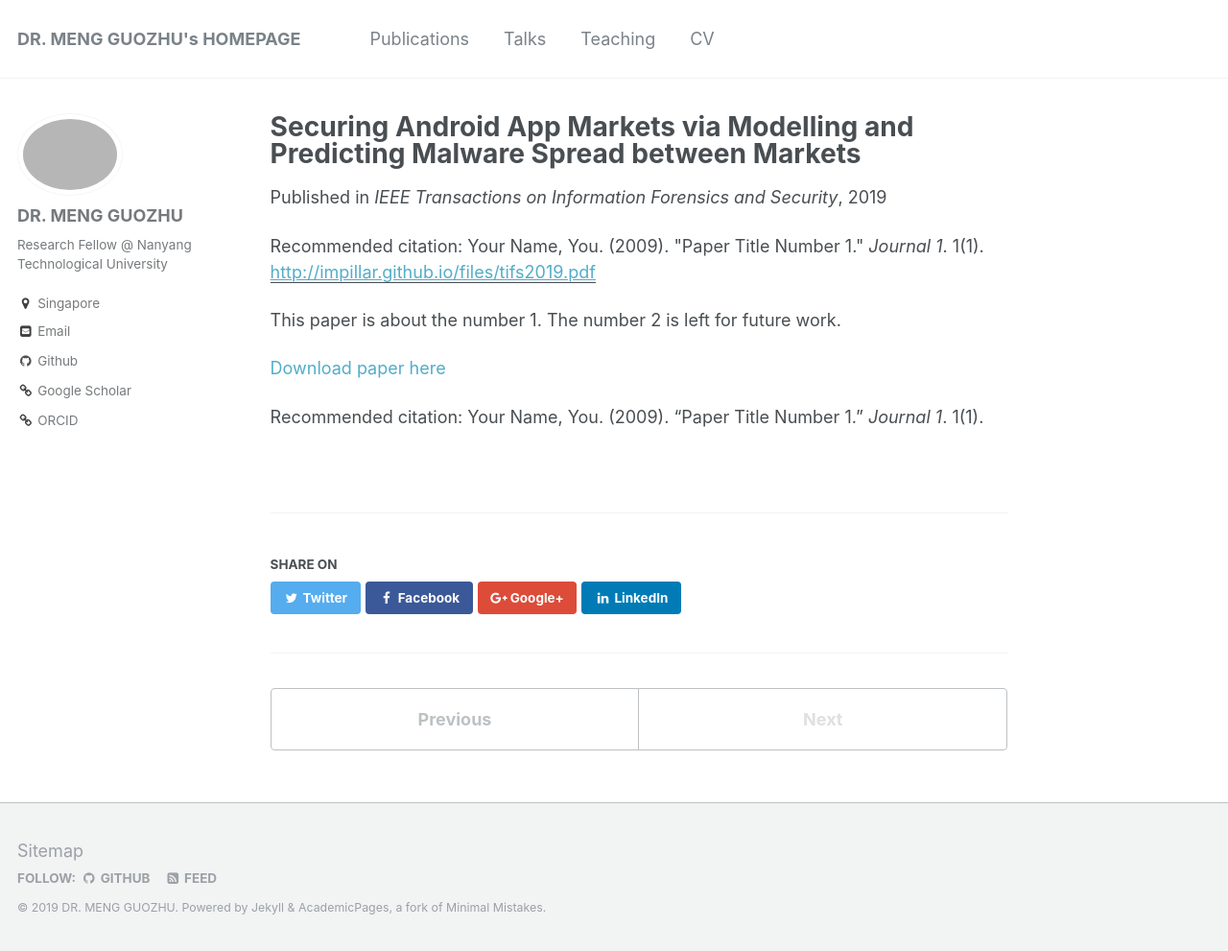
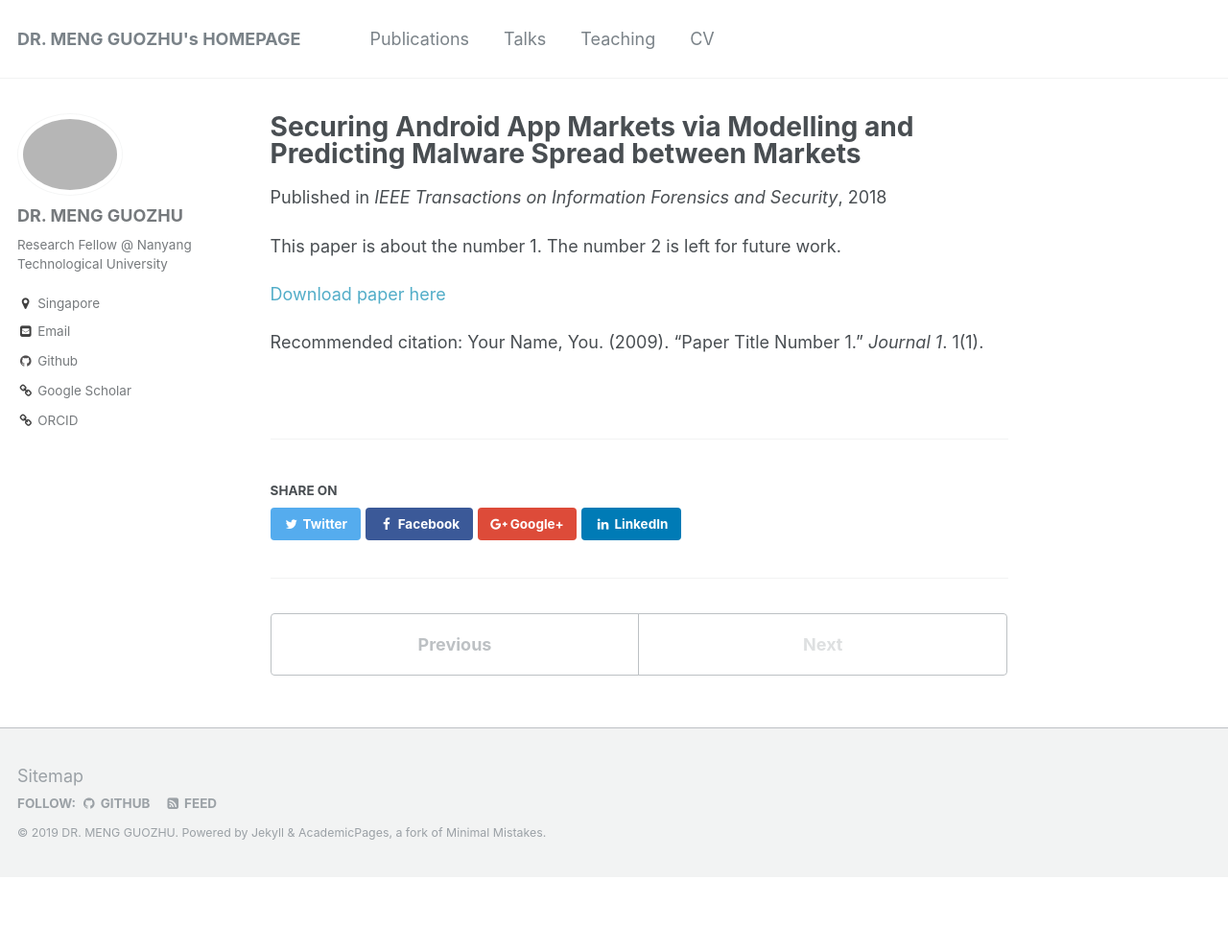
Before and after one commit to impillar/impillar.github.io, a Jekyll site: the page built from _publications/2019-01-01-TIFS-SpreadModel.md, in a window 1280 px wide and 991 px high. Shown: the whole window at 96% size. Built offline with Jekyll 4.4.1, drawn with Linux system fonts in a browser that asks for light colours.

Commit message:
publications

```diff
--- a/_includes/archive-publication.html
+++ b/_includes/archive-publication.html
@@ -30,7 +30,7 @@
 		{% if post.author %}
 			{{ post.author }},
 		{% endif %}
-        "<b>{{title}},</b>"
+        "<b>{{title,}}</b>"
 		{% if post.venue %}
 			in <i>{{ post.venue}}</i>,
 		{% endif %}
--- a/_publications/2019-01-01-TIFS-SpreadModel.md
+++ b/_publications/2019-01-01-TIFS-SpreadModel.md
@@ -3,16 +3,15 @@
 collection: publications
 permalink: /publication/2019-01-01-TIFS-SpreadModel
 excerpt: 'It is a work to study the spread of malware between markets, and thereby helps security practitioners to take measures against malware instantly.'
-date: 2019-01-01
+date: 2018-12-27
 venue: 'IEEE Transactions on Information Forensics and Security'
-paperurl: 'http://impillar.github.io/files/tifs2019.pdf'
-bib: 'https://impillar.github.io/files/tifs2019.md'
+paperurl: 'http://impillar.github.io/files/tifs2019spread.pdf'
+bib: 'https://impillar.github.io/files/tifs2019spread.md'
 volume: xx
 issue: xx
 page: "xx"
 author: "Guozhu Meng, Matthew Patrick, Yinxing Xue, Yang Liu and Jie Zhang"
-year: 2019
-citation: 'Your Name, You. (2009). &quot;Paper Title Number 1.&quot; <i>Journal 1</i>. 1(1).'
+year: 2018
 ---
 This paper is about the number 1. The number 2 is left for future work.
 
```
Also changed, not shown: files/tifs2018spread.md (added, +10 -0 lines).
